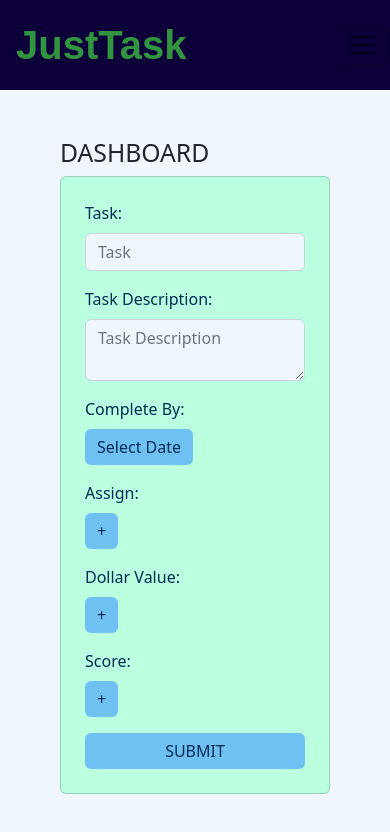
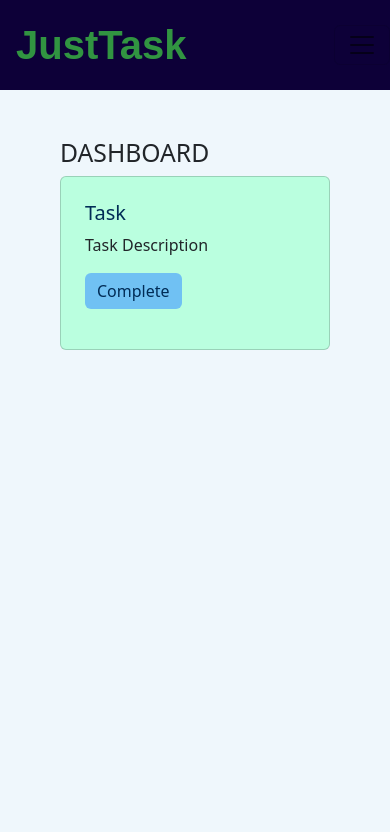
Before and after one commit to lailiel/JustTask, a React (Vite) app in the folder client/: page /dashboard in a window 390 px wide. Shown: the top 832 px of the page. Built offline with nearby package versions, Linux system fonts and the light colour scheme.

Commit message:
toggling on task creation resets input values, added a repeat input value/dropdown. improved responsiveness

```diff
--- a/client/src/App.css
+++ b/client/src/App.css
@@ -83,6 +83,16 @@ body {
 
 #date-picker{
   background-color: var(--x-light);
+}
+
+
+
+.react-datepicker-wrapper{
+  display: flex!important;
+  position: relative;
+  flex: 1 1 auto;
+  width: 1%;
+  min-width: 0;
 }
 
 .input-group-text{
--- a/client/src/components/TaskCard.jsx
+++ b/client/src/components/TaskCard.jsx
@@ -32,8 +32,11 @@ const TaskCards = () => {
   return (
     <Card className="task-creation p-4" id="task-creation">
       <Card.Title id="login-card-title">Task</Card.Title>
-      {/* {completeBy && (
+         {/* {completeBy && (
             <p>Complete By : DATE</p>
+            )}
+            {group && (
+            <p>Group : group </p>
             )}
             {assigned && (
             <p>Assigned To : user </p>
--- a/client/src/components/TaskCreation.jsx
+++ b/client/src/components/TaskCreation.jsx
@@ -1,4 +1,4 @@
-import { Card, Button, Form, Dropdown, DropdownButton, InputGroup} from "react-bootstrap/";
+import { Row, Col, Card, Button, Form, Dropdown, DropdownButton, InputGroup} from "react-bootstrap/";
 import DatePicker from 'react-datepicker'
 import { useState } from "react";
 import 'react-datepicker/dist/react-datepicker.css';
@@ -16,32 +16,54 @@ import 'react-datepicker/dist/react-datepicker.css';
 
 const TaskCreation = () => {
 
-  const [ dateToggle, setDateToggle] = useState(false);
-  const [ assignToggle, setAssignToggle] = useState(false);
-  const [ dollarToggle, setDollarToggle] = useState(false);
-  const [ scoreToggle, setScoreToggle] = useState(false);
-  const [ errorMessage, setErrorMessage ]= useState('')
+  const [errorMessage, setErrorMessage ]= useState('');
+
+  // ---------------------------------------------------------------
+
+  const [ toggleState, setToggleState] = useState({
+  dateToggle: false,
+  repeatToggle: false,
+  assignToggle: false,
+  dollarToggle: false,
+  scoreToggle: false,
+  })
 
   const toggleDate = () => {
-    setDateToggle(!dateToggle);
+    setToggleState({ ...toggleState, dateToggle: !toggleState.dateToggle});
+    setSelectedDate(null)
+  };
+
+  const toggleRepeat = () => {
+    setToggleState({ ...toggleState, repeatToggle: !toggleState.repeatToggle});
+    setSelectedRepeat("Select")
+    // setInputValue({...inputValue, scoreValue: null})
   };
 
   const toggleAssign = () => {
-    setAssignToggle(!assignToggle);
+    setToggleState({ ...toggleState, assignToggle: !toggleState.assignToggle});
+    setSelectedUser("Assign To")
   };
 
   const toggleDollar = () => {
-    setDollarToggle(!dollarToggle);
+    setToggleState({ ...toggleState, dollarToggle: !toggleState.dollarToggle});
+    // setInputValue({...inputValue, dollarValue: null})
    };
 
   const toggleScore = () => {
-    setScoreToggle(!scoreToggle);
+    setToggleState({ ...toggleState, scoreToggle: !toggleState.scoreToggle});
+    // setInputValue({...inputValue, scoreValue: null})
   };
 
+  // ---------------------------------------------------------------
 
   const [selectedUser, setSelectedUser] = useState("Assign To");
   const handleUserSelect = (user) => {
     setSelectedUser(user);
+  };
+
+  const [selectedRepeat, setSelectedRepeat] = useState("Select");
+  const handleRepeatSelect = (time) => {
+    setSelectedRepeat(time);
   };
 
 
@@ -49,6 +71,39 @@ const TaskCreation = () => {
   const handleDateChange = (date) => {
     setSelectedDate(date);
   };
+
+  // ---------------------------------------------------------------
+
+  // const [inputValue, setInputValue] = useState({
+  //   repeatValue: "",
+  //   dollarValue: "",
+  //   scoreValue: "",
+  //   })
+
+
+
+  // const handleBlur = (name, value) => {
+  //   if (isNaN(value)) {
+  //     setErrorMessage("Please enter a numerical value");
+  //     } else {
+  //       setErrorMessage("");
+  //       setInputValue({...inputValue, [name]: value,
+  //       });
+  //   }
+  // };
+
+
+  // const handleInputChange = (name, value) => {
+  //   if (name === 'repeatValueField') {
+  //     setInputValue({...inputValue, repeatValue: value })
+  //   } else if (name === 'dollarValueField') {
+  //     setInputValue({...inputValue, dollarValue: value });
+  //   } else {
+  //     setInputValue({...inputValue, scoreValue: value });
+  //   }
+  // };
+
+  // ---------------------------------------------------------------
 
   return (
     <Card className="task-creation p-4" id="task-creation">
@@ -80,11 +135,13 @@ const TaskCreation = () => {
         />
       </InputGroup>
 
+      <Row xs={1} sm={1} md={2} lg={2}>
+        <Col>
         <Form.Label id="form-label">Complete By:</Form.Label>
-      <InputGroup className="mb-3">
+        <InputGroup className="mb-3 date-select">
+          <>
           <Button onClick={() => toggleDate(true)}>Select Date</Button>
-
-          {dateToggle && (
+          {toggleState.dateToggle && (
              <DatePicker
               id="date-picker"
               selected={selectedDate}
@@ -93,13 +150,45 @@ const TaskCreation = () => {
               className="form-control"
             />
           )}
+          </>
+        </InputGroup>
+        </Col>
 
+        <Col>
+        <Form.Label id="form-label">Repeat:</Form.Label>
+        <InputGroup className="mb-3">
+          <Button onClick={() => toggleRepeat(true)}>+</Button>
+          {toggleState.repeatToggle && (
+          <>
+            <DropdownButton
+              variant="outline-secondary"
+              title={selectedRepeat}
+              id="input-group-dropdown-1">
+              <Dropdown.Item onClick={() => handleRepeatSelect("Days")}>Days</Dropdown.Item>
+              <Dropdown.Item onClick={() => handleRepeatSelect("Weeks")}>Weeks</Dropdown.Item>
+              <Dropdown.Item onClick={() => handleRepeatSelect("Months")}>Months</Dropdown.Item>
+            </DropdownButton>
+            <Form.Control
+              // type="text"
+              // name="repeatValueField"
+              // value={inputValue.repeatValue}
+              className="input-field"
+              aria-label="0"
+              // onBlur={(e) => handleBlur("repeatValue", e.target.value)}
+              // onChange={handleInputChange}
+              />
+          </>
+          )}
         </InputGroup>
+        </Col>
+      </Row>
 
+      <Row  xs={1} sm={2} md={3} lg={3}>
+        <Col>
       <Form.Label id="form-label">Assign:</Form.Label>
-      <InputGroup className="mb-3">
+      <InputGroup className="mb-3" id="date-picker-group">
         <Button onClick={() => toggleAssign(true)}>+</Button>
-        {assignToggle && (
+        {toggleState.assignToggle && (
           <DropdownButton
             variant="outline-secondary"
             title={selectedUser}
@@ -109,35 +198,54 @@ const TaskCreation = () => {
             <Dropdown.Item onClick={() => handleUserSelect("Your Mom")}>Your Mom</Dropdown.Item>
             <Dropdown.Item onClick={() => handleUserSelect("Dex")}>Dex</Dropdown.Item>
           </DropdownButton>
+
         )}
       </InputGroup>
+      </Col>
 
+      <Col>
       <Form.Label id="form-label">Dollar Value:</Form.Label>
       <InputGroup className="mb-3">
         <Button onClick={() => toggleDollar(true)}>+</Button>
+        {toggleState.dollarToggle && (
+          <>
+           <InputGroup.Text className="input-group-text">$</InputGroup.Text>
+           <Form.Control
+            // type="text"
+            // value={inputValue.dollarValue}
+            // name="dollarValueField"
+            className="input-field"
+            aria-label="0"
+            // onBlur={(e) => handleBlur("dollarValue", e.target.value)}
+            // onChange={handleInputChange}
+            />
+          </>
+        )}
+      </InputGroup>
+      </Col>
 
-        {dollarToggle && (
+      <Col>
+      <Form.Label id="form-label">Score:</Form.Label>
       <InputGroup className="mb-3">
-           <InputGroup.Text className="input-group-text">$</InputGroup.Text>
-           <Form.Control className="input-field" aria-label="0" />
-          </InputGroup>
+        <Button onClick={() => toggleScore(true)}>+</Button>
+        {toggleState.scoreToggle && (
+           <>
+           <Form.Control
+            // type="text"
+            // value={inputValue.scoreValue}
+            // name="scoreValueField"
+            className="input-field"
+            aria-label="0"
+            // onBlur={(e) => handleBlur("scoreValue", e.target.value)}
+            // onChange={handleInputChange}
+            />
+           <InputGroup.Text className="input-group-text">Pts</InputGroup.Text>
+         </>
         )}
 
       </InputGroup>
-
-      <Form.Label id="form-label">Score:</Form.Label>
-      <InputGroup className="mb-3">
-        <Button onClick={() => toggleScore(true)}>+</Button>
-
-        {scoreToggle && (
-           <InputGroup className="mb-3">
-           <Form.Control className="input-field" aria-label="0" />
-           <InputGroup.Text className="input-group-text">Pts</InputGroup.Text>
-         </InputGroup>
-        )}
-
-      </InputGroup>
-
+      </Col>
+      </Row>
     </div>
 
     <Button onClick={() => setErrorMessage("coming soon")}>SUBMIT</Button>
--- a/client/src/pages/DashboardPage.jsx
+++ b/client/src/pages/DashboardPage.jsx
@@ -1,13 +1,16 @@
 import Container from "react-bootstrap/Container";
-import TaskComponent from "../components/TaskCreation";
+import TaskCards from "../components/TaskCard";
 
 export default function AboutPage() {
+
+
+
   return (
     <Container fluid className="p-5" id="dashboard-page">
       <div className="">
         <h2>DASHBOARD</h2>
       </div>
-      <TaskComponent/>
+      <TaskCards/>
 
       <div id='dashboard-text'>
 
```
Also changed, not shown: client/src/components/utils/helpers.js (line endings or trailing spaces). Lines whose indentation alone changed are shown as unchanged.
